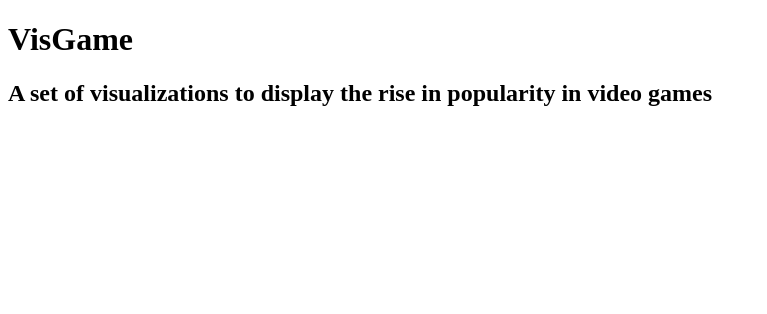
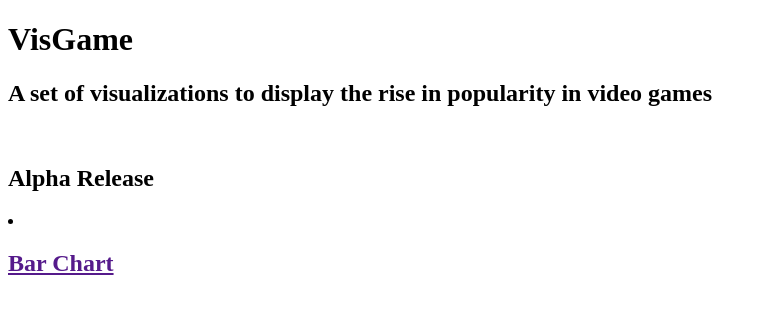
Before and after one commit to aaronjbrion/finalCS360Project, a plain HTML site: page index.html in a window 1280 px wide. Shown: the whole page, without its empty margins (0-767 px from the left). Drawn offline with Linux system fonts and the light colour scheme.

Commit message:
Update index.html

```diff
--- a/index.html
+++ b/index.html
@@ -7,3 +7,8 @@
 
 <h1>VisGame</h1>
 <h2>A set of visualizations to display the rise in popularity in video games</h2>
+
+	<br><h2>Alpha Release</h2>
+	<li><a href=""
+
+	<br><h2> Bar Chart</h2>
```
